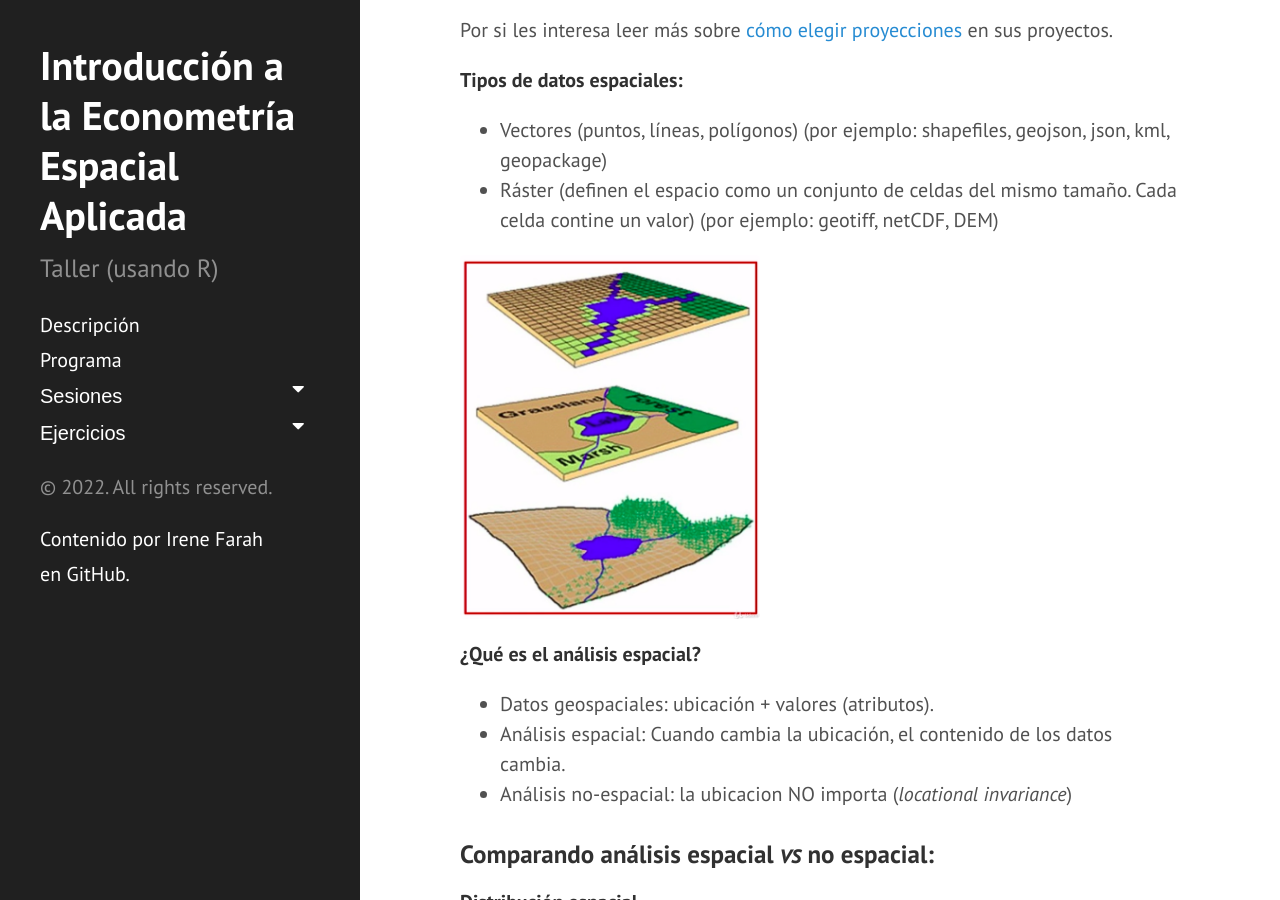
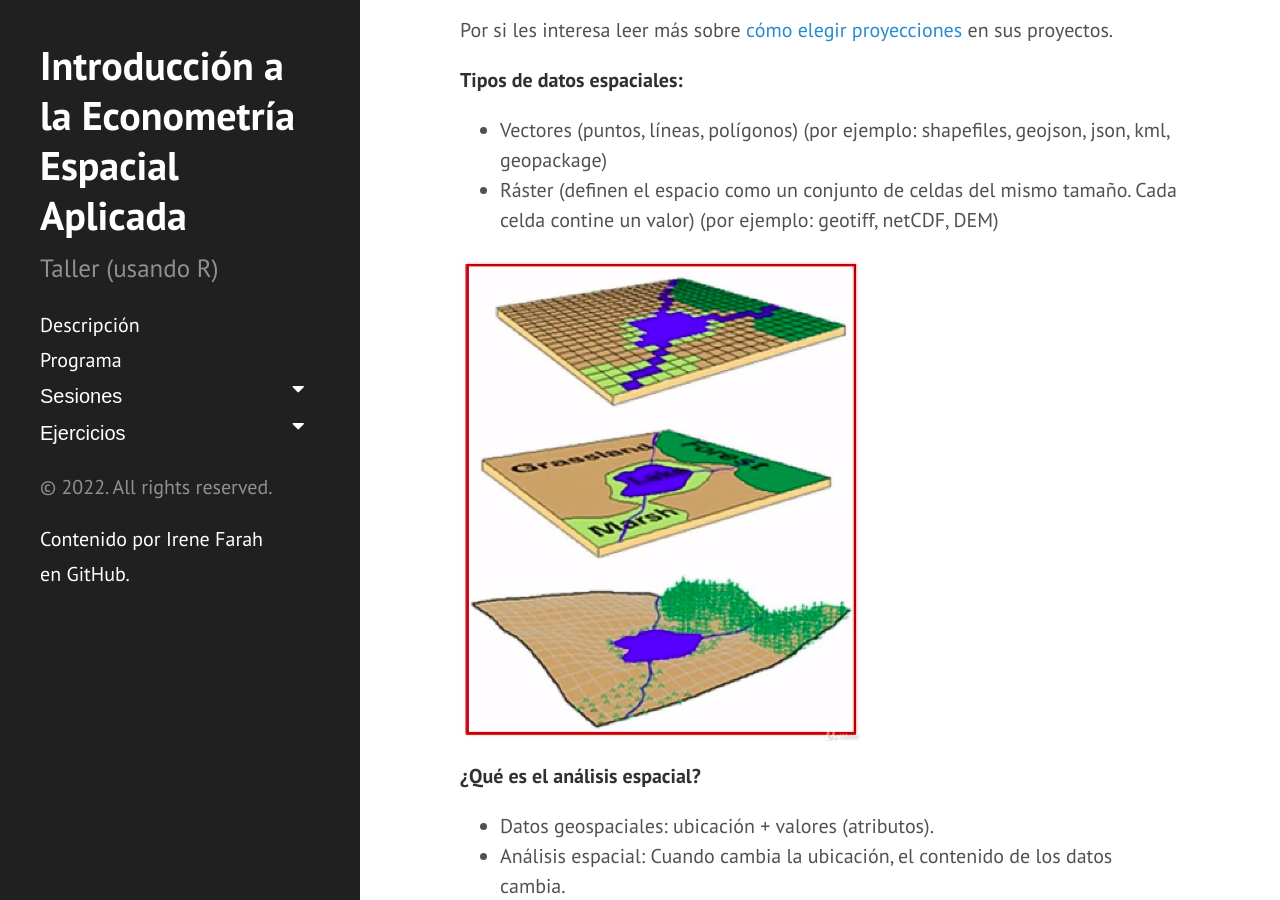
Before and after one commit to ifarah/sp_reg, a Jekyll site: the page built from sesion1.md, in a window 1280 px wide and 900 px high, scrolled down 769 px. Built offline with Jekyll 4.4.1, drawn with Linux system fonts in a browser that asks for light colours.

Commit message:
Update sesion1.md

```diff
--- a/sesion1.md
+++ b/sesion1.md
@@ -47,7 +47,7 @@ en sus proyectos.
     DEM)
 
 <p>
-    <img src="../assets/img/vector_raster.png" width="300" />
+    <img src="../assets/img/vector_raster.png" width="400" />
 </p>
 
 
```
